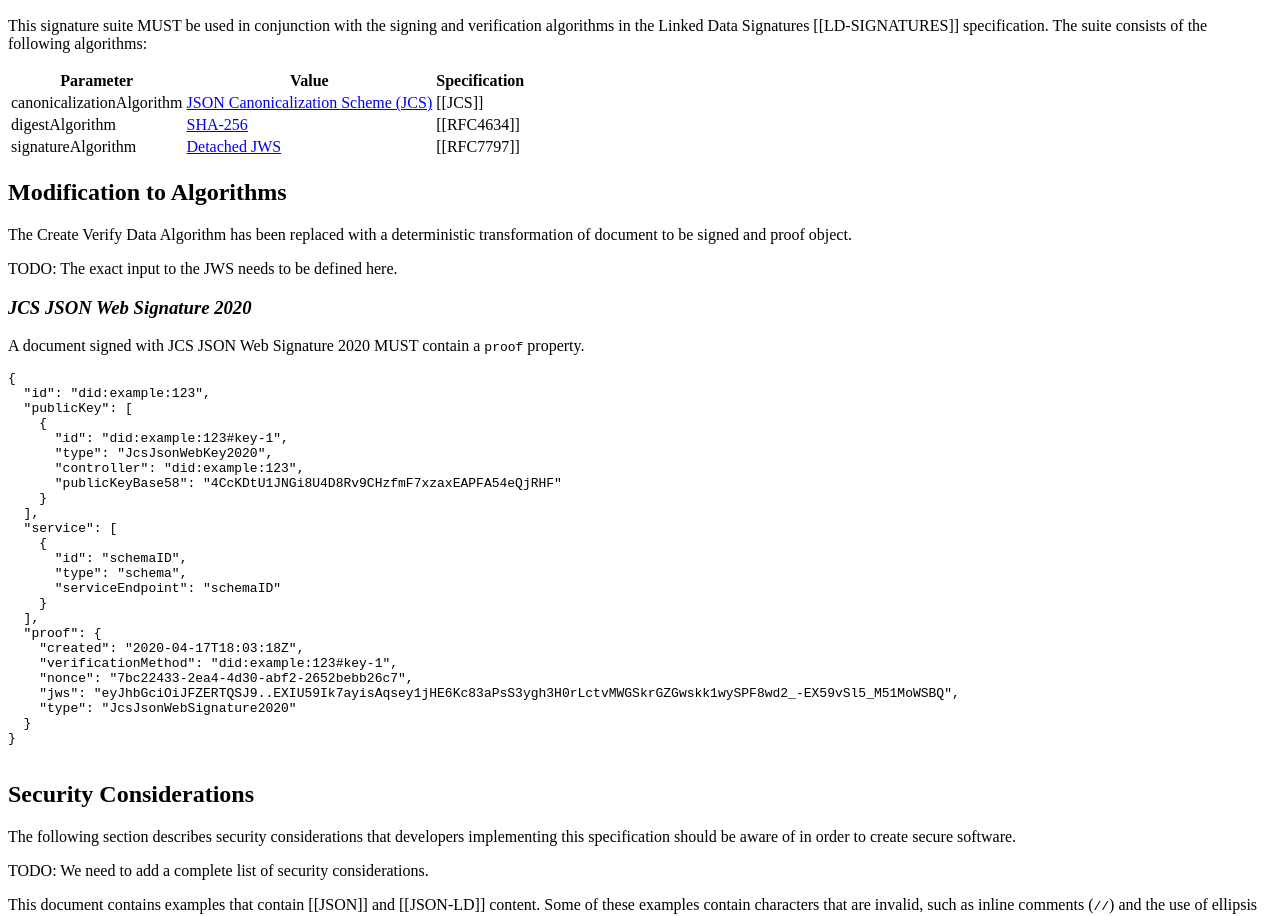
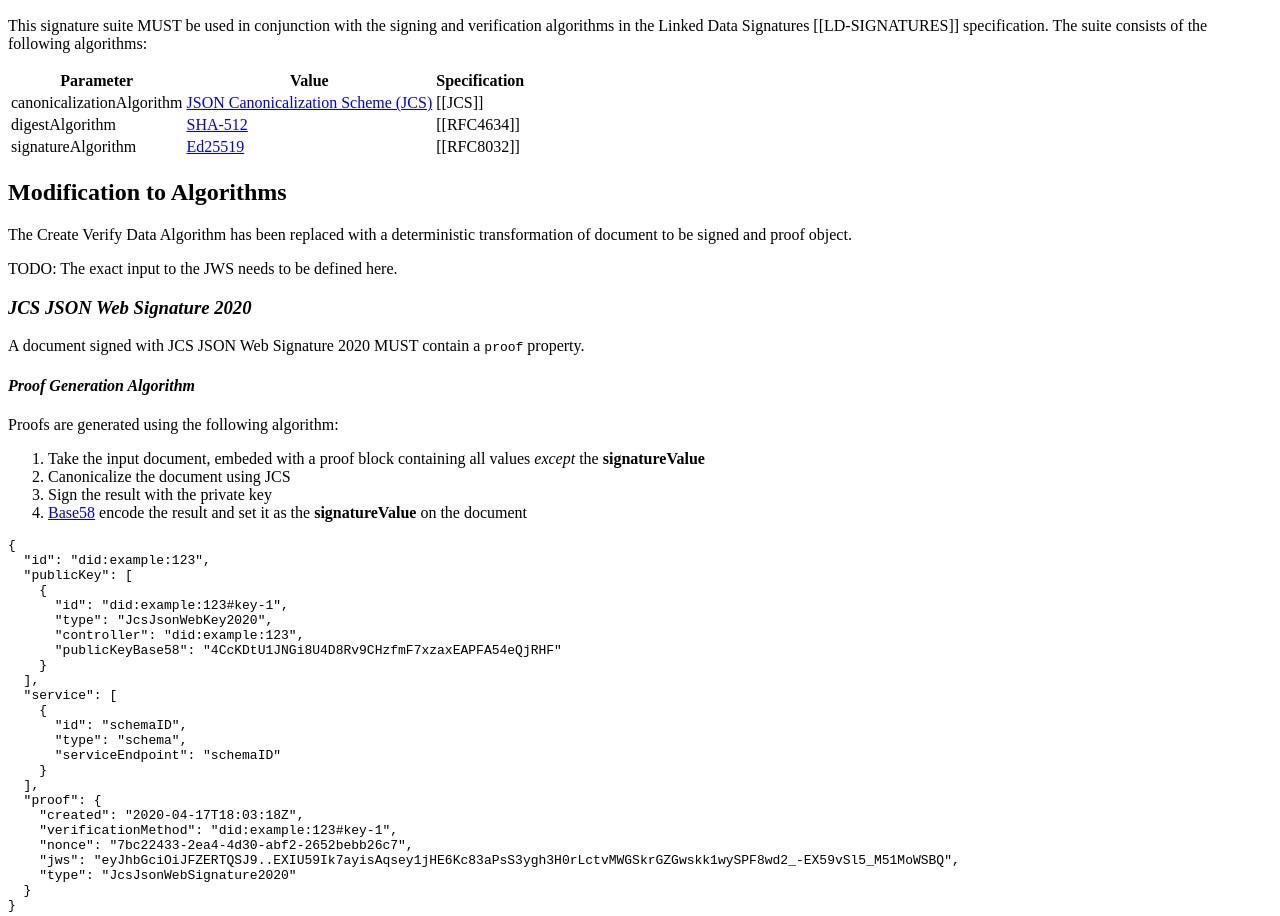
Before and after one commit to decentralized-identity/JcsEd25519Signature2020, a plain HTML site: page index.html in a window 1280 px wide. Shown: the part 1589-2505 px from the top of the page. Drawn offline with Linux system fonts and the light colour scheme.

Commit message:
update signing language

```diff
--- a/index.html
+++ b/index.html
@@ -322,18 +322,18 @@
                 <tbody>
                   <tr>
                     <td>canonicalizationAlgorithm</td>
-                    <td><a href="https://tools.ietf.org/html/draft-rundgren-json-canonicalization-scheme-16">JSON Canonicalization Scheme (JCS)</a></td>
+                    <td><a href="https://tools.ietf.org/html/draft-rundgren-json-canonicalization-scheme-17">JSON Canonicalization Scheme (JCS)</a></td>
                     <td>[[JCS]]</td>
                   </tr>
                   <tr>
                     <td>digestAlgorithm</td>
-                    <td><a href="https://nvlpubs.nist.gov/nistpubs/FIPS/NIST.FIPS.202.pdf">SHA-256</a></td>
+                    <td><a href="https://nvlpubs.nist.gov/nistpubs/FIPS/NIST.FIPS.202.pdf">SHA-512</a></td>
                     <td>[[RFC4634]]</td>
                   </tr>
                   <tr>
                     <td>signatureAlgorithm</td>
-                    <td><a href="https://tools.ietf.org/html/rfc7797">Detached JWS</a></td>
-                    <td>[[RFC7797]]</td>
+                    <td><a href="https://tools.ietf.org/html/rfc8032">Ed25519</a></td>
+                    <td>[[RFC8032]]</td>
                   </tr>
                 </tbody>
 
@@ -356,6 +356,19 @@
                   <p>
                     A document signed with <a>JCS JSON Web Signature 2020</a> MUST contain a <code>proof</code> property.
                   </p>
+
+                  <h4><dfn id="ProofGeneration">Proof Generation Algorithm</dfn></></h4>
+
+                  <p>
+                    Proofs are generated using the following algorithm:
+                    <ol>
+                      <li>Take the input document, embeded with a proof block containing all values <i>except</i> the <b>signatureValue</b></li>
+                      <li>Canonicalize the document using JCS</li>
+                      <li>Sign the result with the private key</li>
+                      <li><a href="https://tools.ietf.org/id/draft-msporny-base58-01.html">Base58</a> encode the result and set it as the <b>signatureValue</b> on the document</li>
+                    </ol>
+                  </p>
+
                   <pre class="example" title="Example with DID Document with JcsJsonWebSignature2020 proof">
 {
   "id": "did:example:123",
```
Also changed, not shown: 1 other file.
